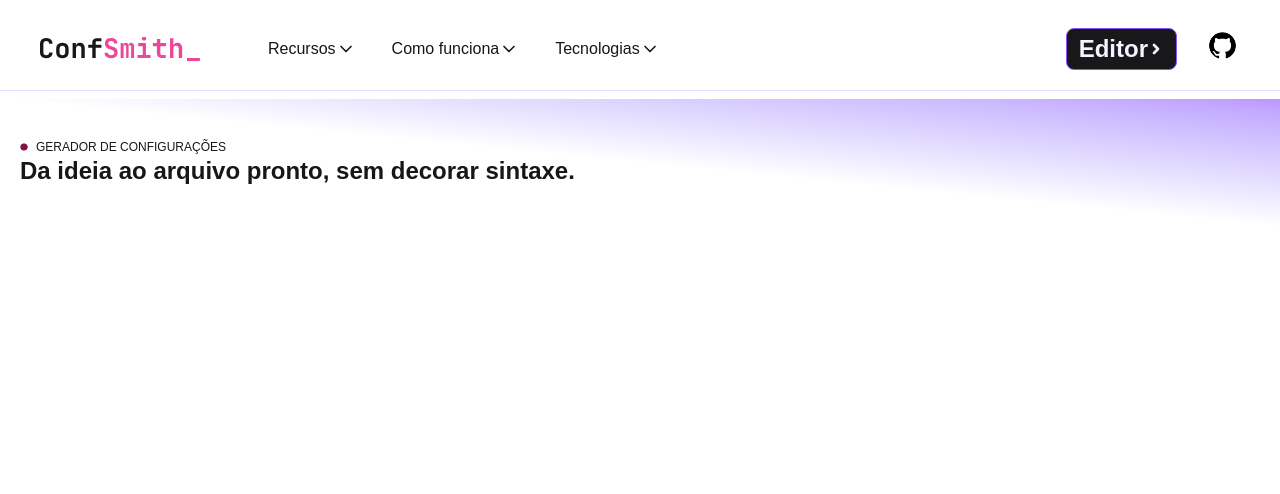
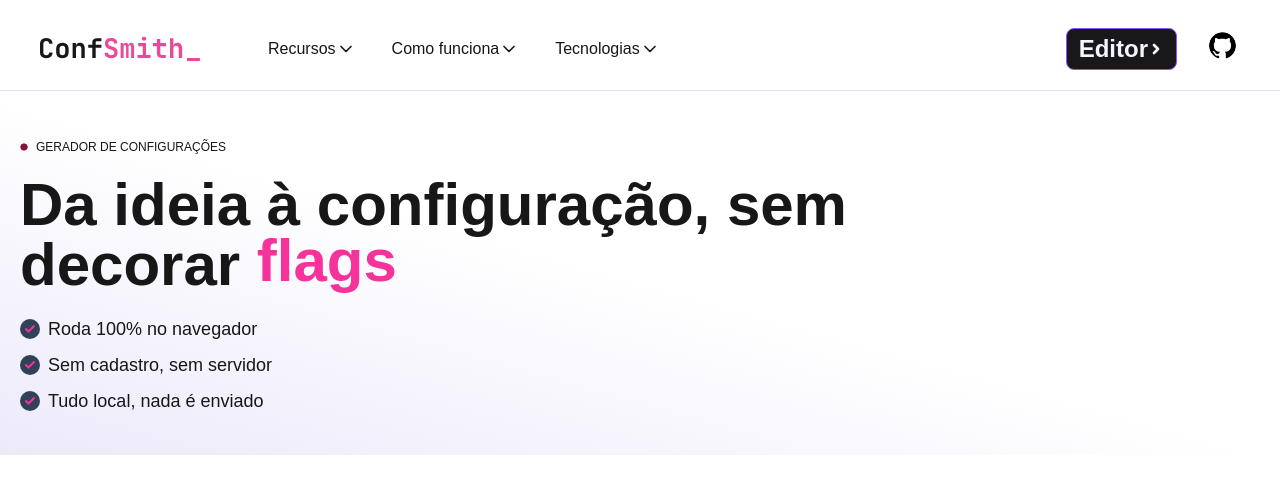
Before and after one commit to luizfelipe-labs/confsmith, a Next.js app: page / in a window 1280 px wide. Shown: the top 494 px of the page. Built offline with nearby package versions, Linux system fonts and the light colour scheme; a web font is replaced by a local one.

Commit message:
feat: adiciona hero com palavra rotativa e animação rise

```diff
--- a/src/app/globals.css
+++ b/src/app/globals.css
@@ -12,6 +12,37 @@
      --font-mono: var(--font-geist-mono);
 }
 
+@theme {
+     --animate-rise: rise ease-in forwards 3s;
+
+     @keyframes rise {
+          from {
+               opacity: 0;
+               transform: translateY(100%);
+          }
+          10% {
+               opacity: 1;
+               transform: translateY(-20%);
+          }
+          20% {
+               opacity: 1;
+               transform: translateY(0%);
+          }
+          60% {
+               opacity: 1;
+               transform: translateY(0%);
+          }
+          90% {
+               opacity: 1;
+               transform: translateY(-10%);
+          }
+          100% {
+               opacity: 0;
+               transform: translateY(-100%);
+          }
+     }
+}
+
 @media (prefers-color-scheme: dark) {
      :root {
           --background: #0a0a0a;
--- a/src/components/Hero.jsx
+++ b/src/components/Hero.jsx
@@ -1,21 +1,41 @@
-import { Circle } from "lucide-react";
+import { Check, Circle } from "lucide-react";
 import Nav from "./Nav";
+import RotatingWord from "./RotatingWord";
 
 export default function Hero() {
      return (
           <section className="">
                <Nav />
-               <div className="py-10 bg-linear-to-bl from-violet-600/50 via-background to-violet600/50 px-5">
+               <div className="flex flex-col py-10 bg-linear-to-bl gap-5 from-background via-background to-violet-800/10 px-5">
                     <div className="flex items-center gap-2">
                          <Circle className="fill-pink-900 text-pink-900 size-2" />
                          <p className="text-xs font-medium">
                               GERADOR DE CONFIGURAÇÕES
                          </p>
                     </div>
-                    <div>
-                         <h1 className="text-2xl font-stretch-125% font-semibold">
-                              Da ideia ao arquivo pronto, sem decorar sintaxe.
-                         </h1>
+                    <div className="gap-5 flex flex-col">
+                         <div className="w-full md:max-w-4xl">
+                              <h1 className="text-3xl font-stretch-125% font-semibold md:text-6xl">
+                                   Da ideia à configuração, sem decorar{" "}
+                                   <RotatingWord className="text-pink-500" />
+                              </h1>
+                         </div>
+                         <div className="text-sm md:text-lg text-balance md:max-w-4xl">
+                              <ul className="flex flex-col gap-2">
+                                   <li className="flex gap-2 items-center">
+                                        <Check className="size-5 text-pink-500 stroke-4 bg-pink-100 md:bg-slate-700 rounded-full p-1" />{" "}
+                                        Roda 100% no navegador
+                                   </li>
+                                   <li className="flex gap-2 items-center">
+                                        <Check className="size-5 text-pink-500 stroke-4 bg-pink-100 md:bg-slate-700 rounded-full p-1" />{" "}
+                                        Sem cadastro, sem servidor
+                                   </li>
+                                   <li className="flex gap-2 items-center">
+                                        <Check className="size-5 text-pink-500 stroke-4 bg-pink-100 md:bg-slate-700 rounded-full p-1" />{" "}
+                                        Tudo local, nada é enviado
+                                   </li>
+                              </ul>
+                         </div>
                     </div>
                </div>
           </section>
--- a/src/components/RotatingWord.jsx
+++ b/src/components/RotatingWord.jsx
@@ -11,7 +11,7 @@ const words = [
      "atalhos",
 ];
 
-export default function RotatingWord() {
+export default function RotatingWord({className = ""}) {
      const [index, setIndex] = useState(0);
 
      useEffect(() => {
@@ -20,9 +20,11 @@ export default function RotatingWord() {
           }, 3000);
 
           return () => clearInterval(id);
-     },[]);
+     }, []);
 
      return (
-          <span>{words[index]}</span>
+          <span className="inline-block overflow-hidden align-bottom" >
+               <span className={`${className} inline-block animate-rise`} key={index}>{words[index]}</span>
+          </span>
      )
 }
```
Lines whose indentation alone changed are shown as unchanged.
